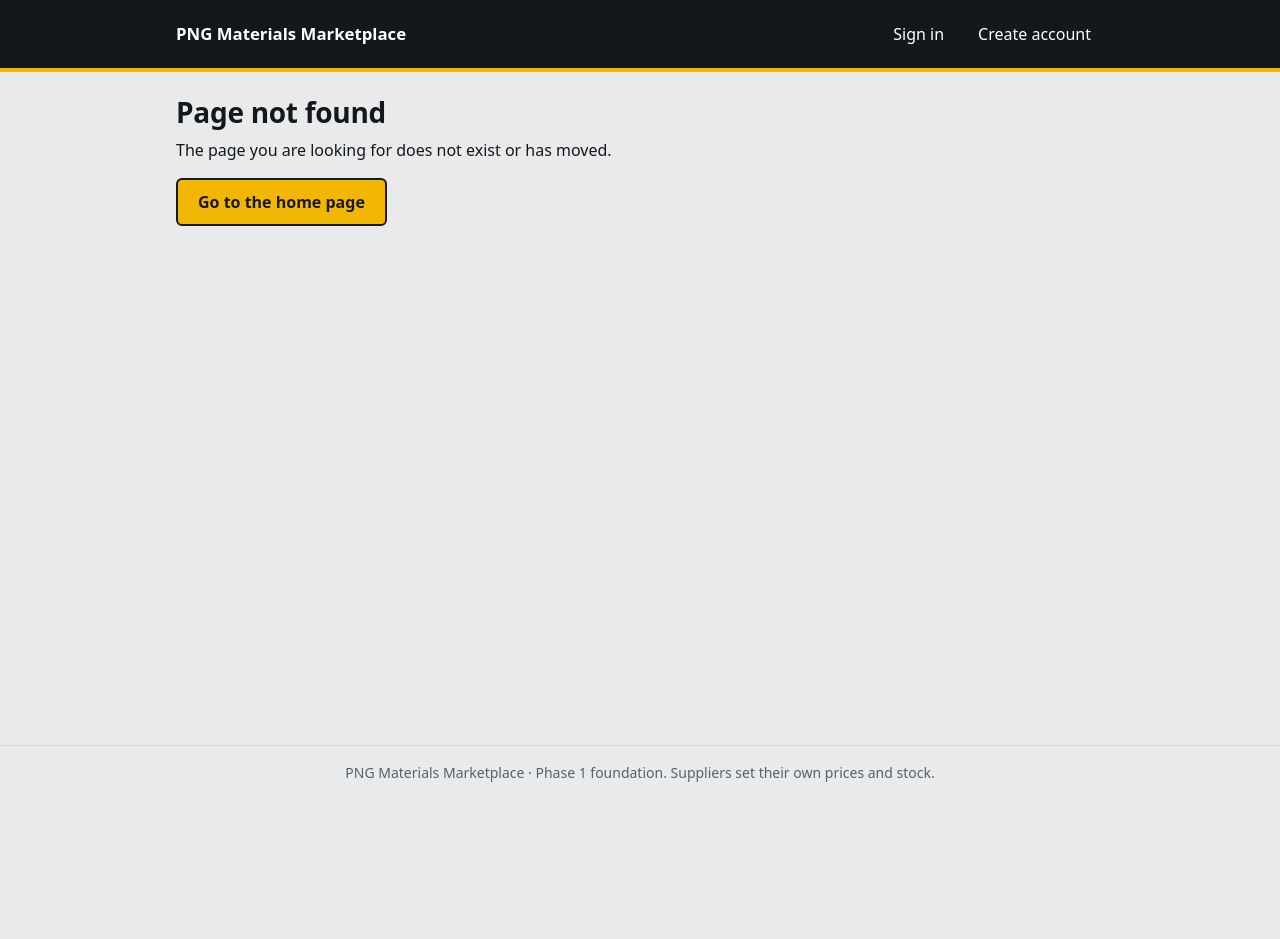
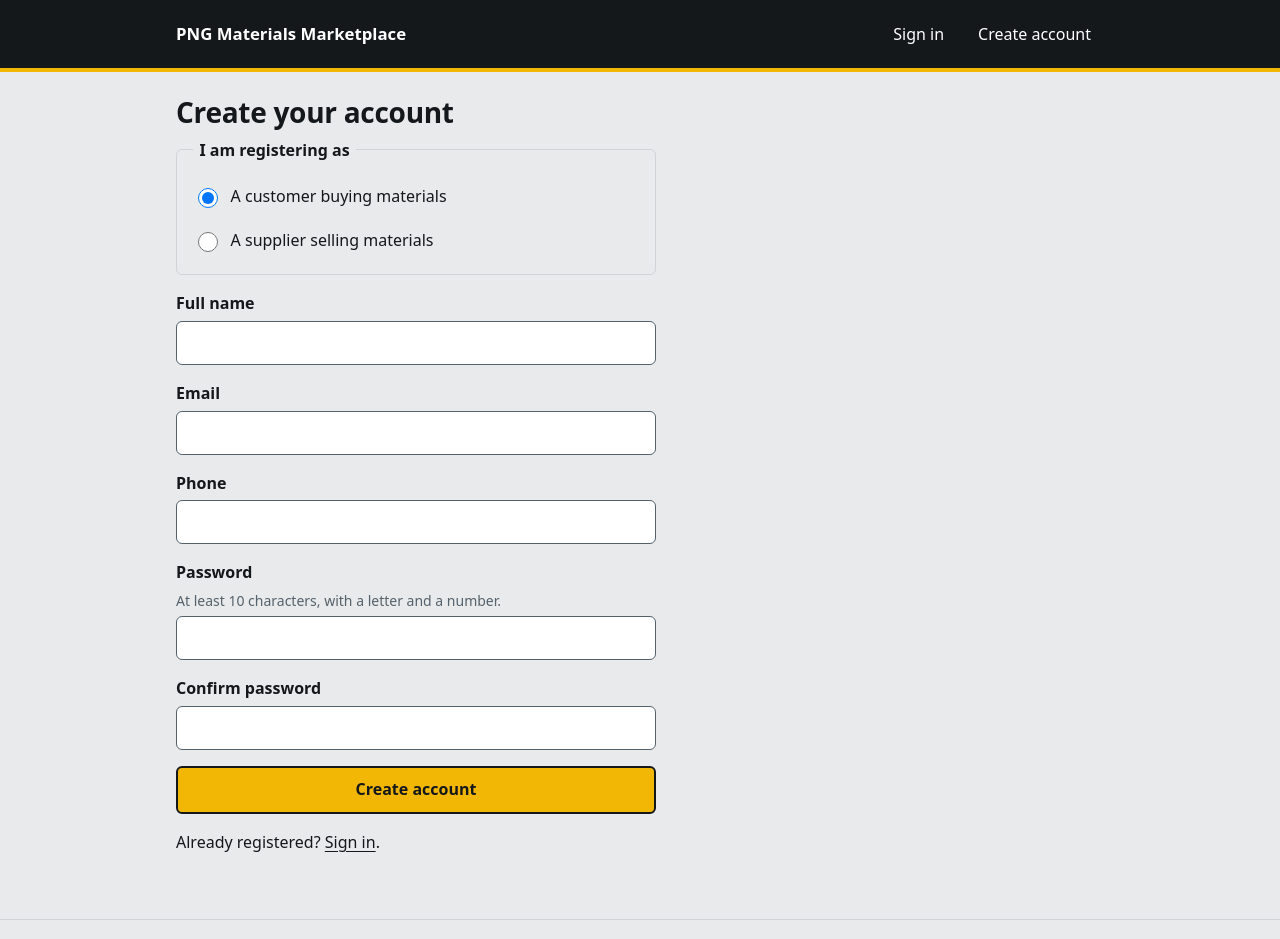
Before and after one commit to JennyJoshua/png-materials-marketplace, a Next.js app: page /register in a window 1280 px wide. Before the commit this address had no page. Shown: the top 939 px of the page. Before the commit the page ends 800 px from the top, so only its background shows below. Built offline with nearby package versions, Linux system fonts and the light colour scheme.

Commit message:
Add files via upload

```diff
--- /dev/null
+++ b/app/(auth)/register/page.tsx
@@ -0,0 +1,18 @@
+import type { Metadata } from "next";
+import Link from "next/link";
+import { AppShell } from "@/components/AppShell";
+import { RegisterForm } from "@/components/AuthForms";
+
+export const metadata: Metadata = { title: "Create account" };
+
+export default function RegisterPage() {
+  return (
+    <AppShell>
+      <h1>Create your account</h1>
+      <RegisterForm />
+      <p style={{ marginTop: "1rem" }}>
+        Already registered? <Link href="/login">Sign in</Link>.
+      </p>
+    </AppShell>
+  );
+}
```
